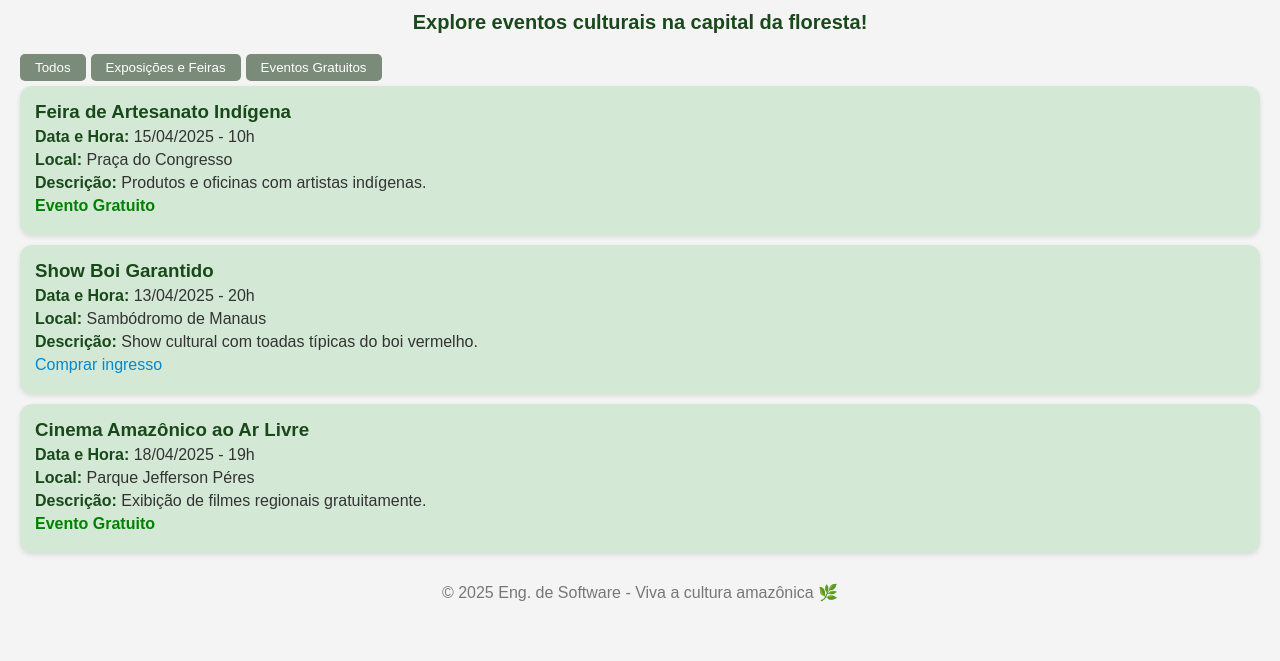
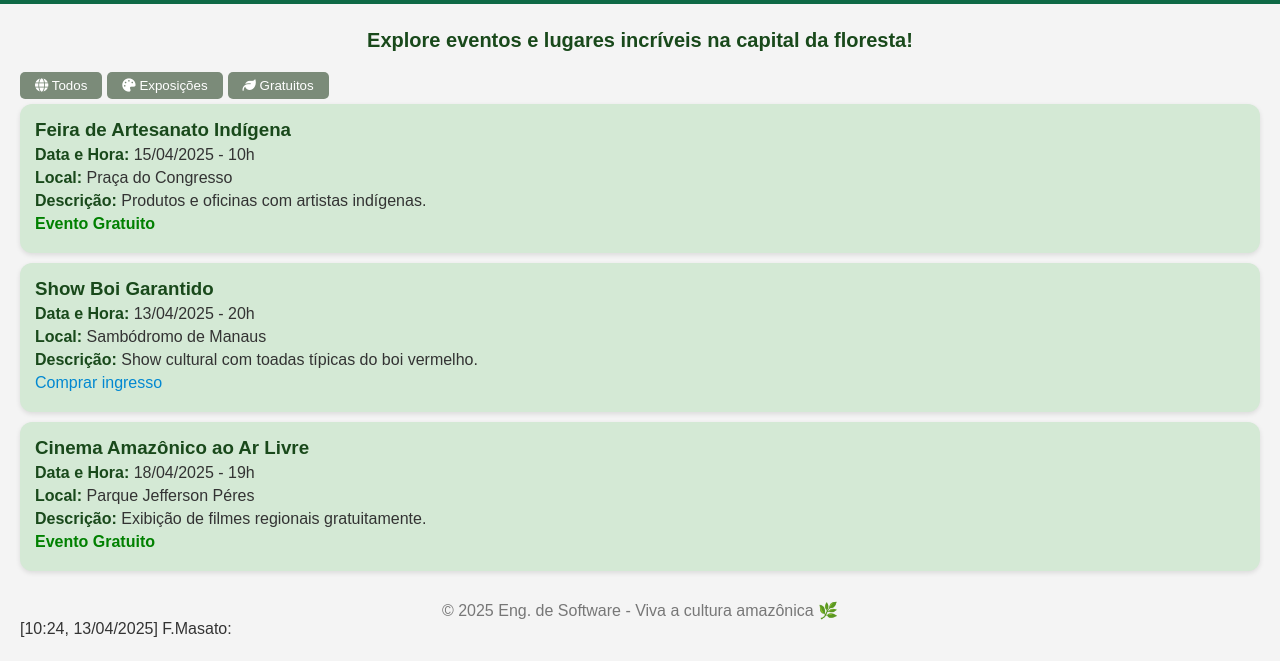
Before and after one commit to masato173/Colae-Manaus, a plain HTML site: page index.html in a window 1280 px wide. Shown: the part 139-800 px from the top of the page. Drawn offline with Linux system fonts and the light colour scheme.

Commit message:
Update index.html

```diff
--- a/index.html
+++ b/index.html
@@ -1,30 +1,33 @@
-<!DOCTYPE html>
+[10:24, 13/04/2025] F.Masato: <!DOCTYPE html>
 <html lang="pt-BR">
 <head>
   <meta charset="UTF-8" />
   <meta name="viewport" content="width=device-width, initial-scale=1.0"/>
   <title>Colaê Manaus</title>
   <link rel="stylesheet" href="style.css" />
+  <script src="https://kit.fontawesome.com/a2d0c5c9c9.js" crossorigin="anonymous"></script>
 </head>
 <body>
   <header>
-    <img src="./img/Logo.png">
+    <img src="./img/Logo.png" alt="Logo Colaê Manaus">
     <h1>Rolês imperdíveis. Colaê que é sucesso!</h1>
+    <button id="toggleDarkMode"><i class="fas fa-moon"></i> 🌙 ☀️</button>
   </header>
-  <div class="sub">
-  <b>Explore eventos culturais na capital da floresta!</b>
-</div>
+
+  <div class="sub"><b>Explore eventos e lugares incríveis na capital da floresta!</b></div>
+
   <nav>
-    <button onclick="filtrar('todos')">Todos</button>
-    <button onclick="filtrar('exposicao')">Exposições e Feiras</button>
-    <button onclick="filtrar('gratuito')">Eventos Gratuitos</button>
+    <button onclick="filtrar('todos')"><i class="fas fa-globe"></i> Todos</button>
+    <button onclick="filtrar('exposicao')"><i class="fas fa-palette"></i> Exposições</button>
+    <button onclick="filtrar('gratuito')"><i class="fas fa-leaf"></i> Gratuitos</button>
   </nav>
 
   <main>
-    <div id="eventList" class="event-list">
+    <section id="eventList" class="event-list">
       <!-- Eventos inseridos via JS -->
-    </div>
+    </section>
   </main>
+
   <footer>
     <p>© 2025 Eng. de Software - Viva a cultura amazônica 🌿</p>
   </footer>
@@ -32,3 +35,4 @@
   <script src="script.js"></script>
 </body>
 </html>
+[10:24, 13/04/2025] F.Masato:
```
